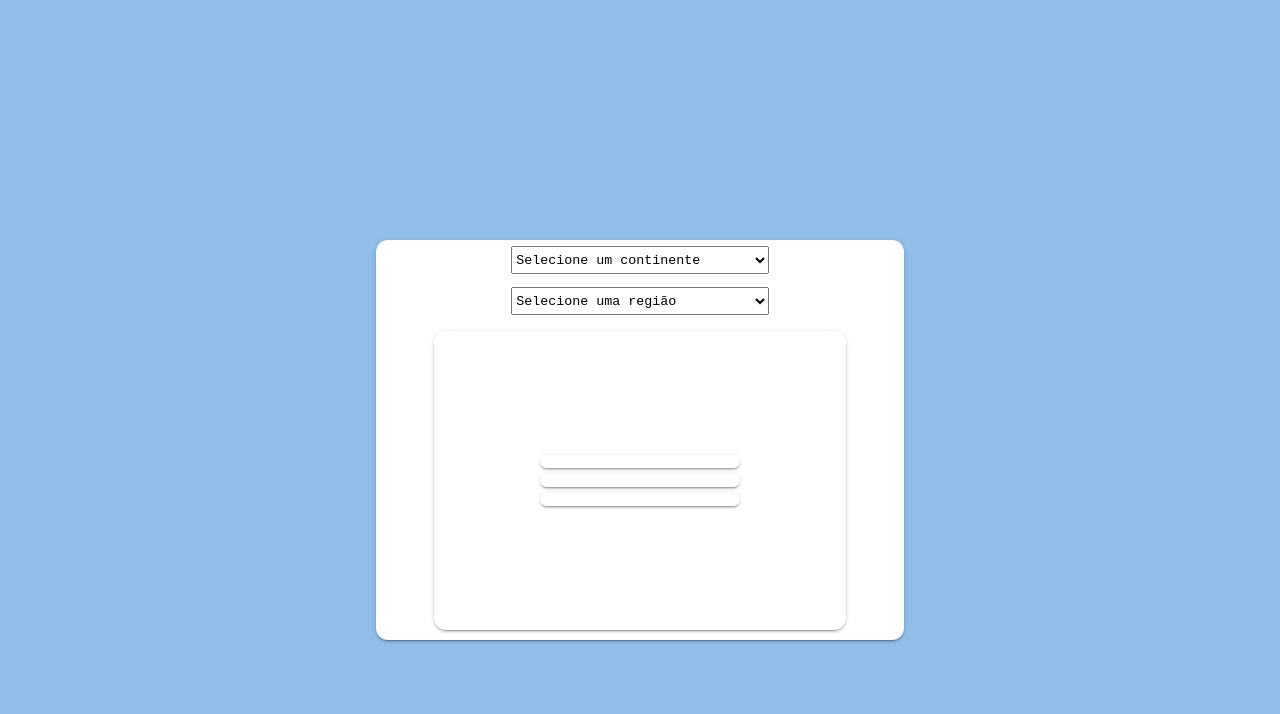
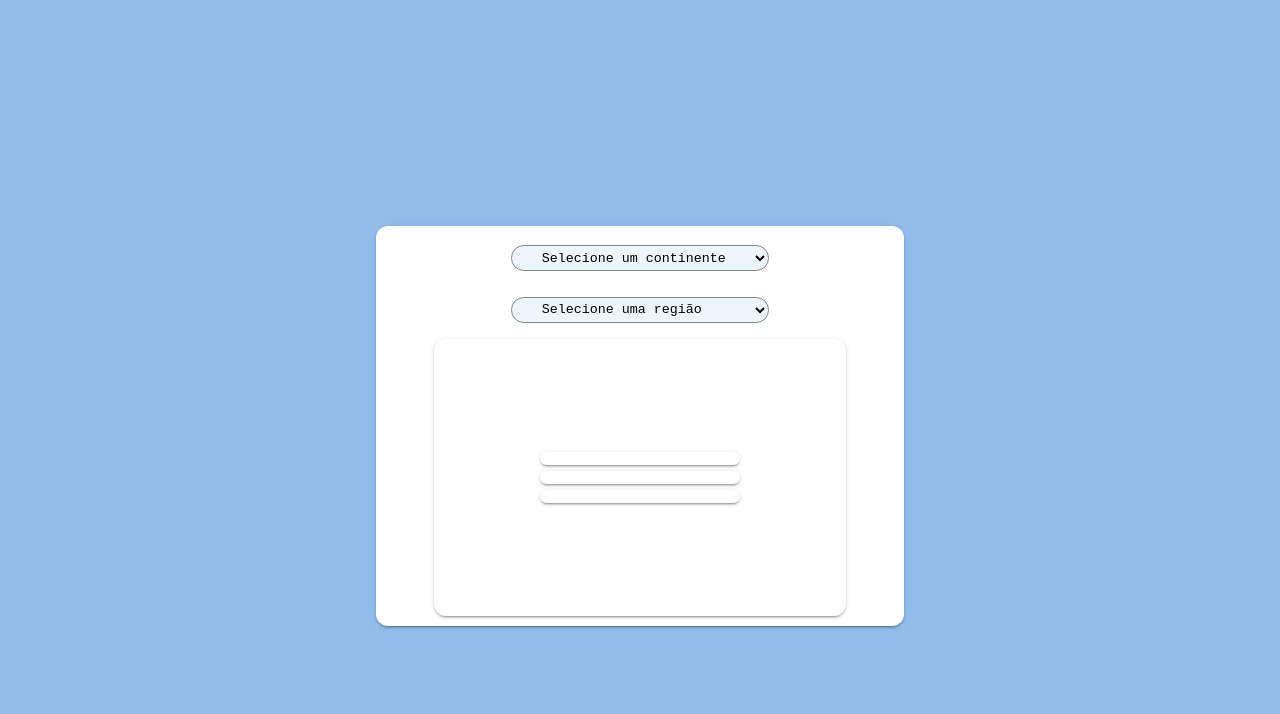
Before and after one commit to Treguas/consulta-tempo, a plain HTML site: page local.html in a window 1280 px wide. Shown: the part 86-800 px from the top of the page. Drawn offline with Linux system fonts and the light colour scheme.

Commit message:
updated html

```diff
--- a/css/style.css
+++ b/css/style.css
@@ -121,7 +121,13 @@ header {
     width: 50%;
     height: 1.8rem;
     margin-bottom: 0.8rem;
-  }
+    margin-top: 0.8rem;
+    border-radius: 0.8rem;
+    background: #edf6fc;
+    border: 1px solid rgb(134, 134, 134);
+    outline: 0;
+    padding: 0 1.6rem;
+}
 
 
 
--- a/index.html
+++ b/index.html
@@ -5,7 +5,6 @@
     <meta name="viewport" content="width=device-width, initial-scale=1.0">
     <script src="https://kit.fontawesome.com/6d6952c5be.js" crossorigin="anonymous"></script>
     <link rel="stylesheet" href="./css/style.css">
-    <link rel="stylesheet" href="./css/responsive.css"
     <title>Fusos Horários Mundiais</title>
 </head>
 <body>
@@ -33,8 +32,6 @@
           </ul>
         </nav>
    </header>
-
-
 <main>
 
 
--- a/local.html
+++ b/local.html
@@ -5,7 +5,6 @@
     <meta name="viewport" content="width=device-width, initial-scale=1.0">
     <script src="https://kit.fontawesome.com/6d6952c5be.js" crossorigin="anonymous"></script>
     <link rel="stylesheet" href="./css/style.css">
-    <link rel="stylesheet" href="./css/responsive.css"
     <title>Fusos Horários Mundiais</title>
 </head>
 <body>
```
Also changed, not shown: ip.html (+0 -1 lines), main.js (+24 -4 lines).
